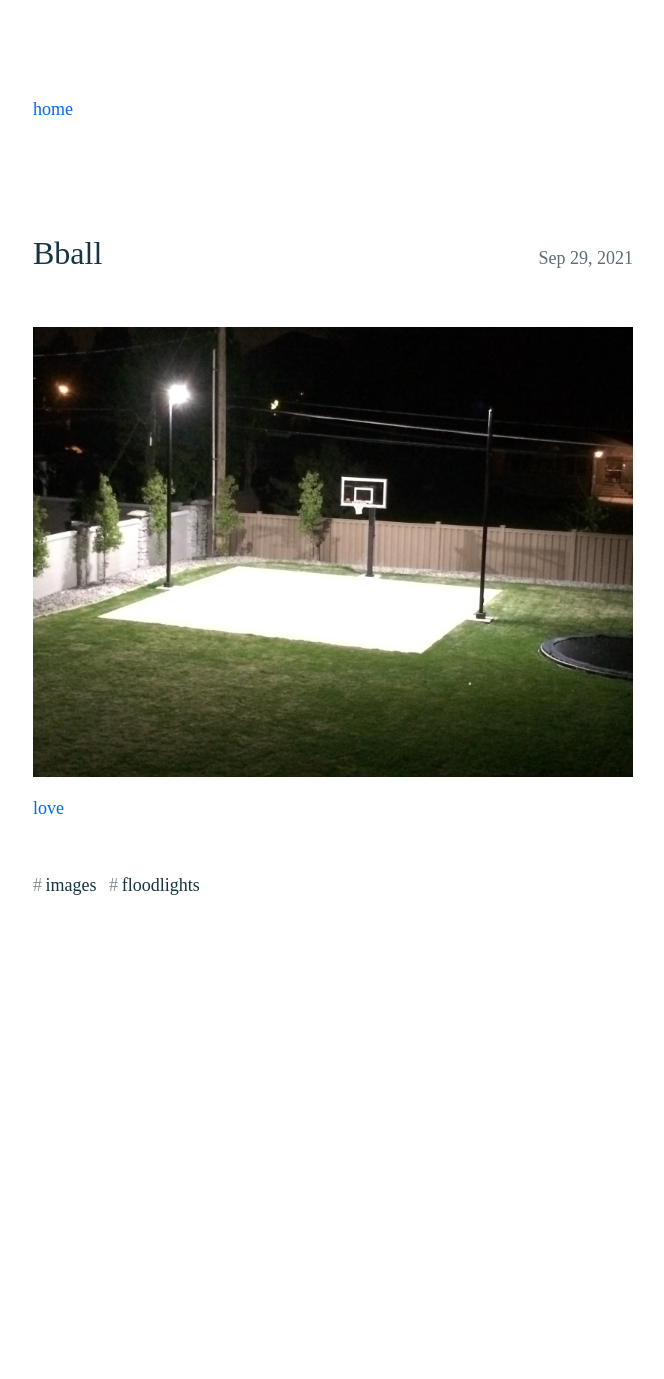
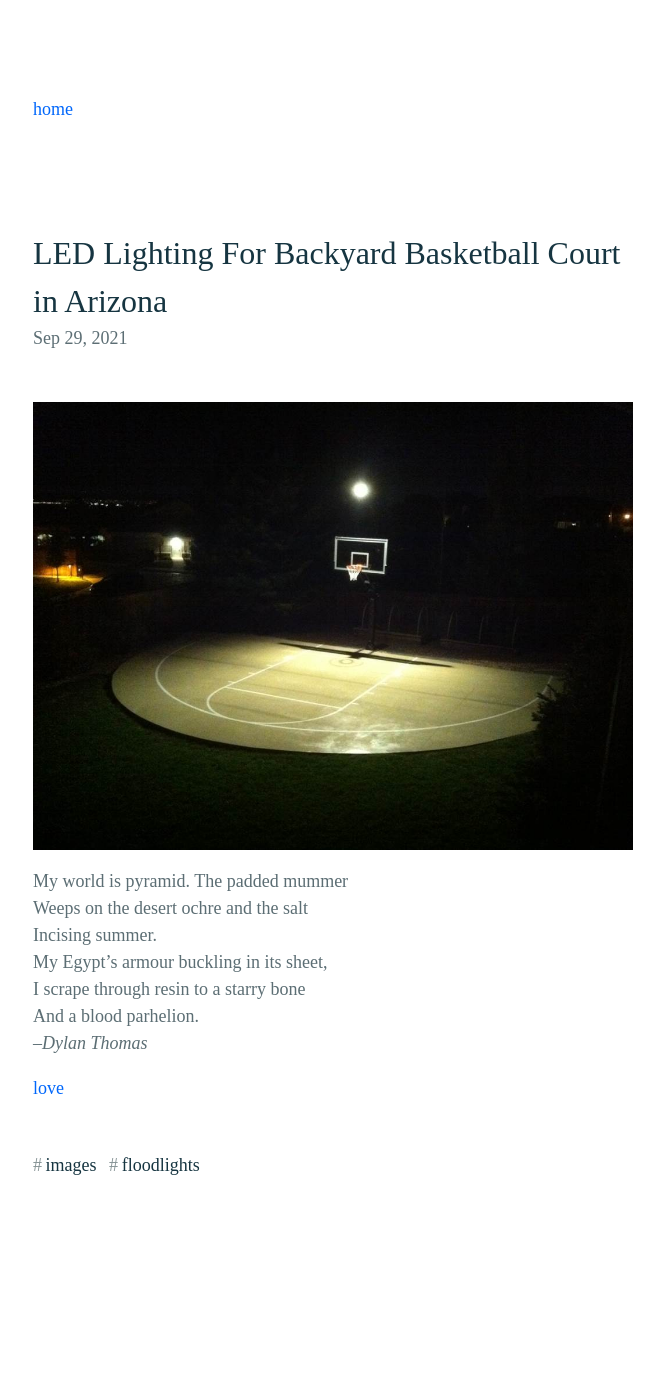
Before and after one commit to bliss-st/ss-website, a Jekyll site: the page built from _posts/2021-09-29-bball.md, in a window 1280 px wide. Shown: the whole page, without its empty margins (307-971 px from the left). Built offline with Jekyll 4.4.1, drawn with Linux system fonts in a browser that asks for light colours; before the commit the page ends 1099 px from its top, so only the background shows below that.

Commit message:
added post

```diff
--- a/_pages/about.markdown
+++ b/_pages/about.markdown
@@ -3,4 +3,5 @@ layout: content
 title: About
 permalink: /about/
 ---
-This is your about page where you write about yourself in third person and share some links for people to follow you. Take advantage of it.
+
+Hi, I'm Serena. I post poems and other things I like here.
--- a/_posts/2021-09-29-bball.md
+++ b/_posts/2021-09-29-bball.md
@@ -1,10 +1,18 @@
 ---
 layout: post
-title: "Bball"
+title: "LED Lighting For Backyard Basketball Court in Arizona"
 date: '2021-09-29'
 tags: [images, floodlights]
 ---
 
 ![click](/assets/love.jfif)
 
-<a href="https://duckduckgo.com/?q=outdoor+basketball+court+lights&atb=v1-1&iax=images&ia=images&iai=http%3A%2F%2Fwww.mecreeled.com%2Fwp-content%2Fuploads%2F2018%2F07%2Fled-basketball-court-lighting-1.jpg">love</a>
+My world is pyramid. The padded mummer<br>
+Weeps on the desert ochre and the salt<br>
+Incising summer.<br>
+My Egypt's armour buckling in its sheet,<br>
+I scrape through resin to a starry bone<br>
+And a blood parhelion.<br>
+<em>--Dylan Thomas<em>
+
+<a href="https://duckduckgo.com/?q=outdoor+basketball+court+lights&atb=v1-1&iax=images&ia=images&iai=https%3A%2F%2Fcdn2.bigcommerce.com%2Fserver2200%2F5b16a%2Fproducts%2F5674%2Fimages%2F26769%2F1-backyard-basketball-court-lighting__33172.1584107856.1280.1280.jpg%3Fc%3D2">love</a>
```
Also changed, not shown: _posts/2021-10-10-ball.md (added, +22 -0 lines), _posts/2021-10-11-apocalypse.md (added, +14 -0 lines), assets/apocalypse.jpg (added), assets/ball.jpg (added), assets/cia.jpg (added), assets/love.jfif.
